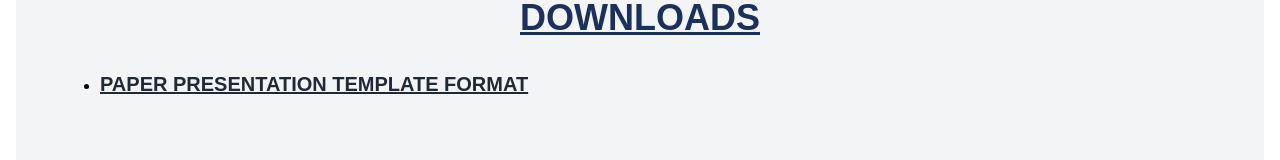
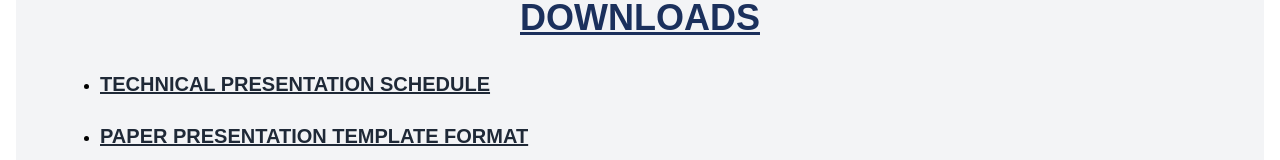
Before and after one commit to abhi11082005/final-uiet-conference, a React (Vite) app: page /download in a window 1280 px wide. Shown: the part 888-1048 px from the top of the page. Built offline with nearby package versions, Linux system fonts and the light colour scheme.

Commit message:
Update download links in Download.jsx

```diff
--- a/src/pages/Download.jsx
+++ b/src/pages/Download.jsx
@@ -14,16 +14,16 @@ const Download = () => {
           <ul className="space-y-6 list-disc pl-5">
 
             {/* Paper Presentation Schedule */}
-            {/* <li>
+            <li>
               <a
-                href="/docs/Technical_schedule.pdf"
+                href="/docs/Technical_schedule_without_Chair.pdf"
                 target="_blank"
                 rel="noopener noreferrer"
                 className="text-xl font-semibold text-gray-800 underline hover:text-blue-600 transition"
               >
                 TECHNICAL PRESENTATION SCHEDULE
               </a>
-            </li> */}
+            </li>
 
 
             <li>
```
